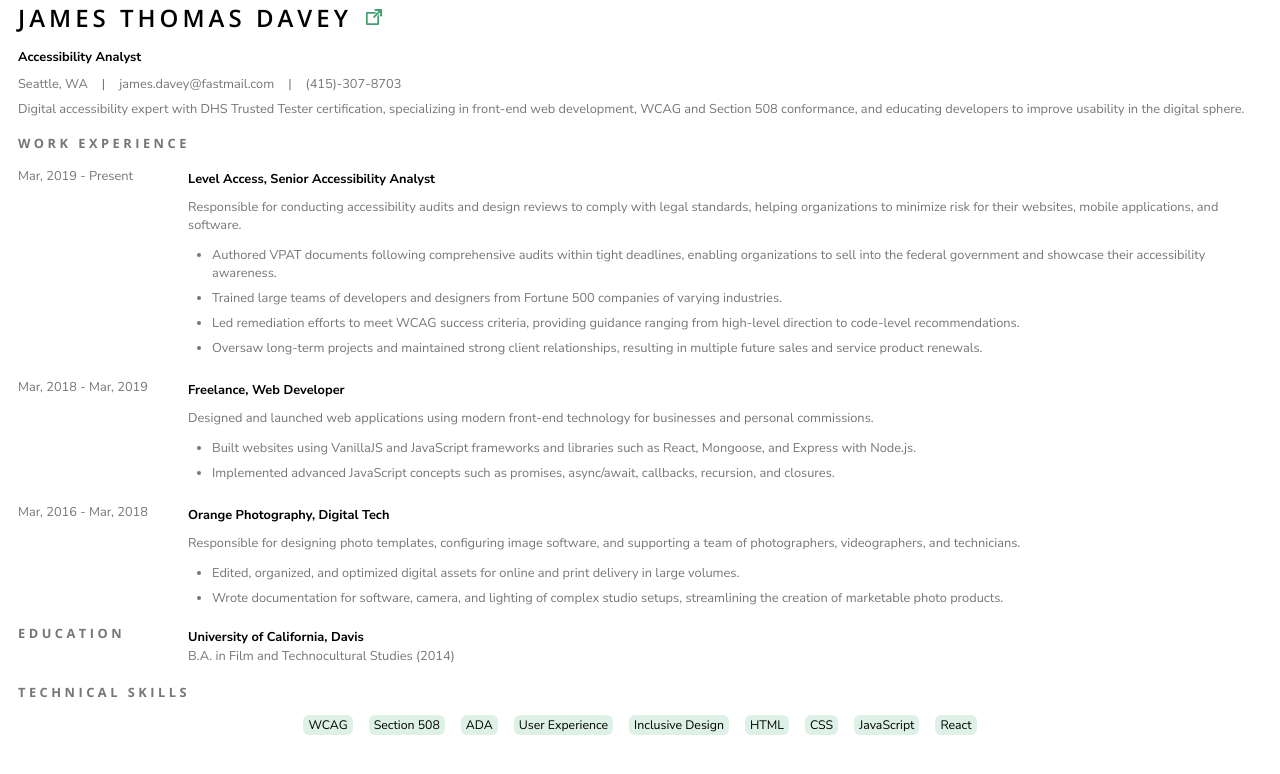
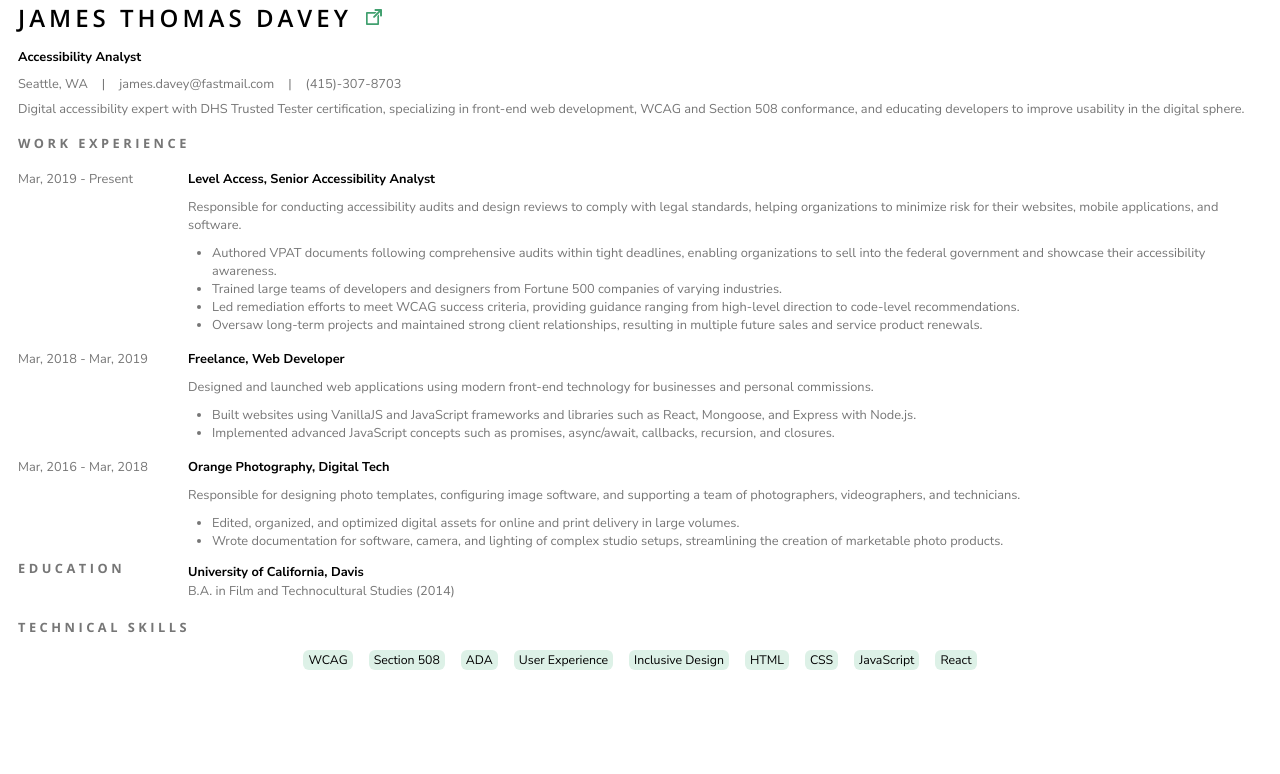
Before and after one commit to jamesthomasdavey/photography, a React (Create React App) app: page /resume-print in a window 1280 px wide. Shown: the top 774 px of the page. Built offline with nearby package versions, Linux system fonts and the light colour scheme.

Commit message:
fix spacing of print version, add comments for future resume additions

```diff
--- a/src/components/pages/Resume/Resume.js
+++ b/src/components/pages/Resume/Resume.js
@@ -50,7 +50,9 @@ const ResumePrint = () => {
                   </div>
                 </h3>
                 <div className={classes.expContent}>
-                  <p>{workExperience.summary}</p>
+                  {workExperience.summary && (
+                    <p id='hey'>{workExperience.summary}</p>
+                  )}
                   <ul>
                     {workExperience.responsibilities.map(responsibility => {
                       return <li>{responsibility}</li>;
--- a/src/components/pages/ResumePrint/ResumePrint.js
+++ b/src/components/pages/ResumePrint/ResumePrint.js
@@ -45,7 +45,7 @@ const Resume = () => {
                 </div>
               </h3>
               <div className={classes.expContent}>
-                <p>{workExperience.summary}</p>
+                {workExperience.summary && <p>{workExperience.summary}</p>}
                 <ul>
                   {workExperience.responsibilities.map(responsibility => {
                     return <li>{responsibility}</li>;
--- a/src/components/pages/ResumePrint/ResumePrint.module.css
+++ b/src/components/pages/ResumePrint/ResumePrint.module.css
@@ -84,7 +84,7 @@
   font-size: 0.8rem;
   display: inline-block;
   position: absolute;
-  top: 3px;
+  top: 6px;
 }
 
 .roleHeading {
@@ -99,18 +99,17 @@
 .expContent {
   margin-left: 170px;
   line-height: 18px;
-  margin-bottom: 18px;
+  margin-bottom: 10px;
 }
 
 .expContent > p {
   font-size: 0.8rem;
-  margin-bottom: 12px;
+  margin-bottom: 10px;
 }
 
 .expContent > ul > li {
   font-size: 0.8rem;
   margin-left: 24px;
-  margin-bottom: 7px;
 }
 
 .expContent > ul > li:last-child {
```
Also changed, not shown: src/data/resumeData.js (+12 -0 lines).
